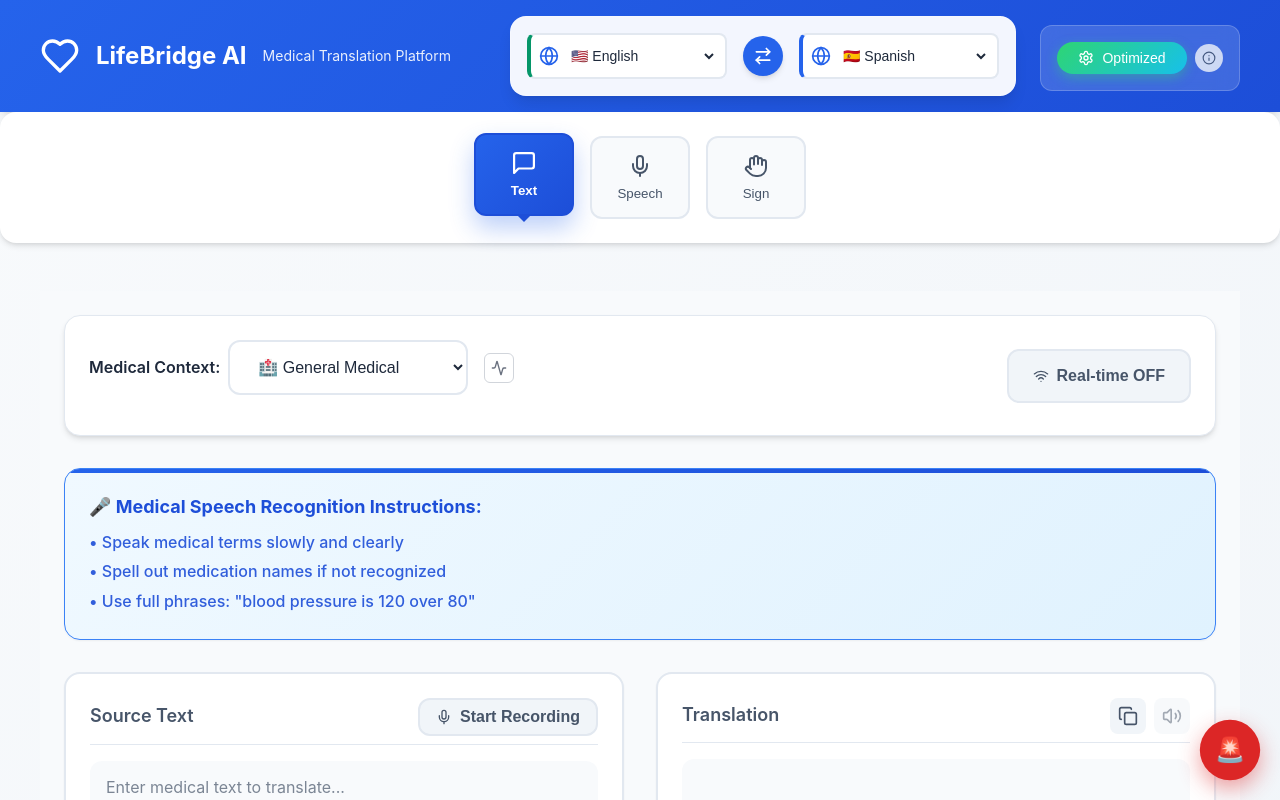
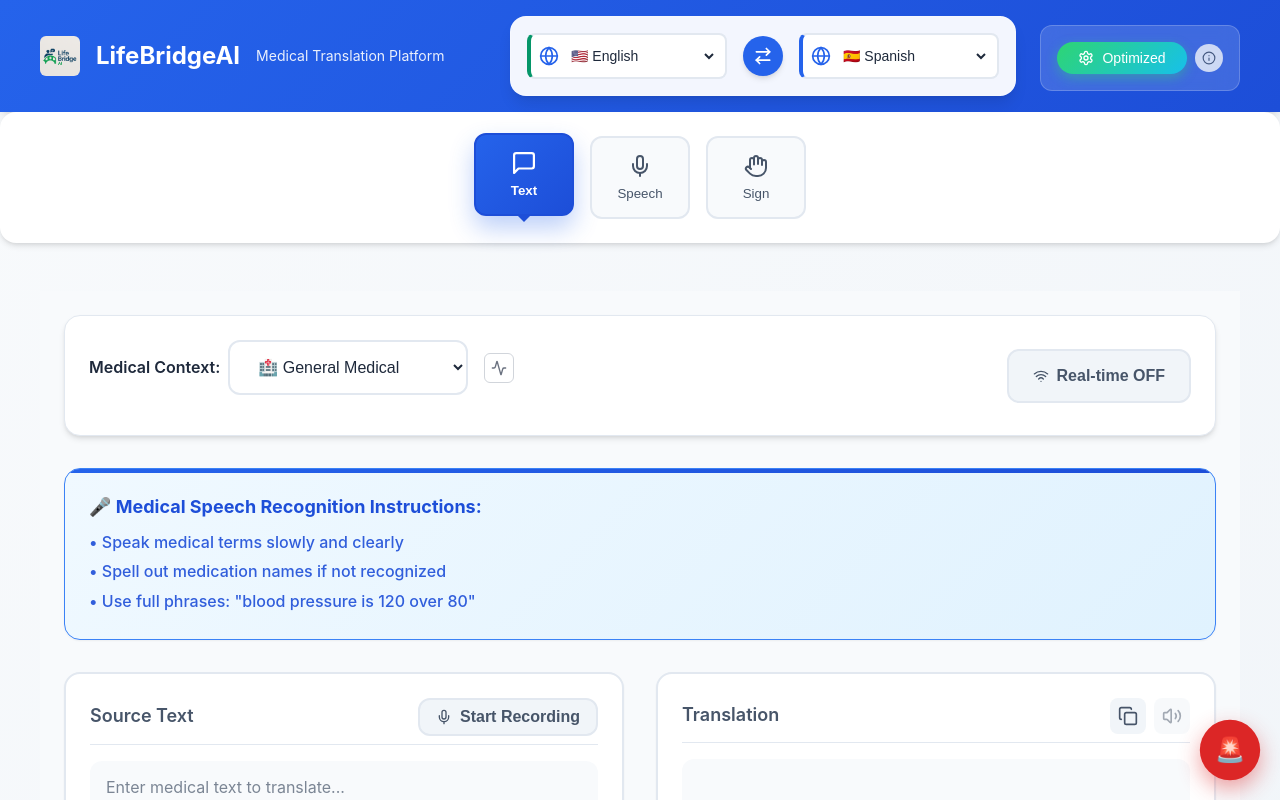
Before and after one commit to 20ns/LifeBridge, a React (Create React App) app in the folder frontend/: page / in a window 1280 px wide. Shown: the top 800 px of the page. Built offline with nearby package versions, Linux system fonts and the light colour scheme.

Commit message:
added a logo

```diff
--- a/frontend/public/index.html
+++ b/frontend/public/index.html
@@ -2,14 +2,14 @@
 <html lang="en">
   <head>
     <meta charset="utf-8" />
-    <link rel="icon" href="%PUBLIC_URL%/favicon.ico" />
+    <link rel="icon" href="%PUBLIC_URL%/logo.png" />
     <meta name="viewport" content="width=device-width, initial-scale=1" />
     <meta name="theme-color" content="#000000" />
     <meta
       name="description"
-      content="Web site created using create-react-app"
+      content="LifeBridgeAI - Medical Translation Platform for Healthcare Communication"
     />
-    <link rel="apple-touch-icon" href="%PUBLIC_URL%/logo192.png" />
+    <link rel="apple-touch-icon" href="%PUBLIC_URL%/logo.png" />
     <!--
       manifest.json provides metadata used when your web app is installed on a
       user's mobile device or desktop. See https://developers.google.com/web/fundamentals/web-app-manifest/
@@ -24,7 +24,7 @@
       work correctly both with client-side routing and a non-root public URL.
       Learn how to configure a non-root public URL by running `npm run build`.
     -->
-    <title>React App</title>
+    <title>LifeBridgeAI</title>
   </head>
   <body>
     <noscript>You need to enable JavaScript to run this app.</noscript>
--- a/frontend/src/App.tsx
+++ b/frontend/src/App.tsx
@@ -49,12 +49,17 @@ function App() {  const [sourceLanguage, setSourceLanguage] = useState('en');
       </div>
 
       <header className="app-header" role="banner">
-        <div className="header-content">
-          <div className="logo-section">
-            <Heart className="logo-icon" />
-            <h1>LifeBridge AI</h1>
+        <div className="header-content">          <div className="logo-section">
+            <img
+              src="/logo.png"
+              alt="LifeBridgeAI Logo"
+              className="logo-image"
+              width="40"
+              height="40"
+            />
+            <h1>LifeBridgeAI</h1>
             <p className="subtitle">Medical Translation Platform</p>
-          </div>          <nav className="header-controls" id="navigation" role="navigation" aria-label="Main navigation">
+          </div><nav className="header-controls" id="navigation" role="navigation" aria-label="Main navigation">
             <div className="controls-group">
               <div className="language-section">
                 <LanguageSelector
--- a/frontend/src/styles/layout.css
+++ b/frontend/src/styles/layout.css
@@ -30,10 +30,11 @@
   gap: var(--spacing-md);
 }
 
-.logo-icon {
+.logo-image {
   width: 40px;
   height: 40px;
-  color: var(--text-inverse);
+  object-fit: contain;
+  border-radius: var(--radius-sm);
 }
 
 .logo-section h1 {
```
Also changed, not shown: frontend/logo.png (added), frontend/public/logo.png (added).
